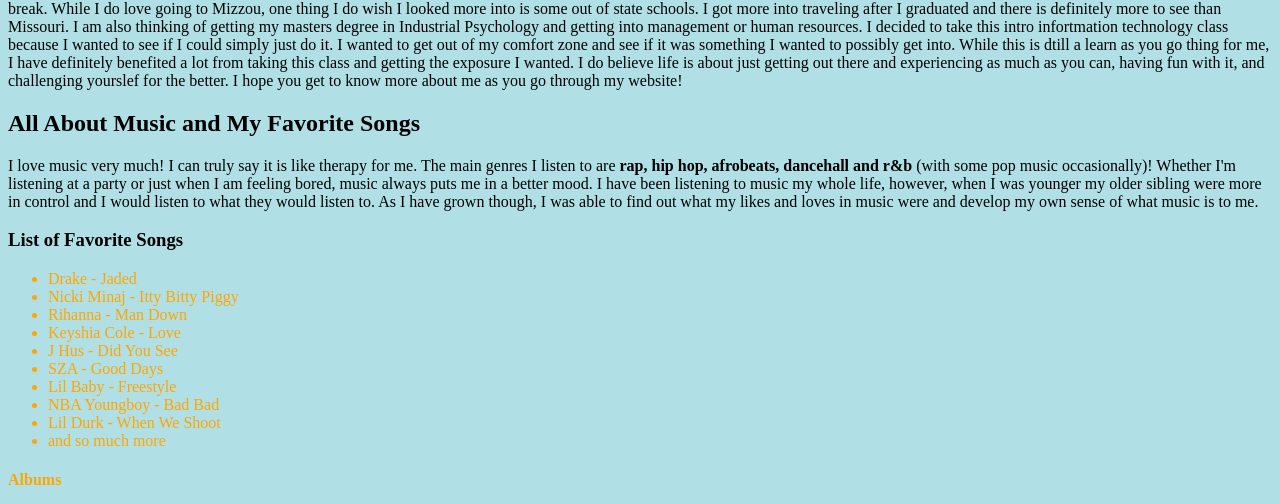
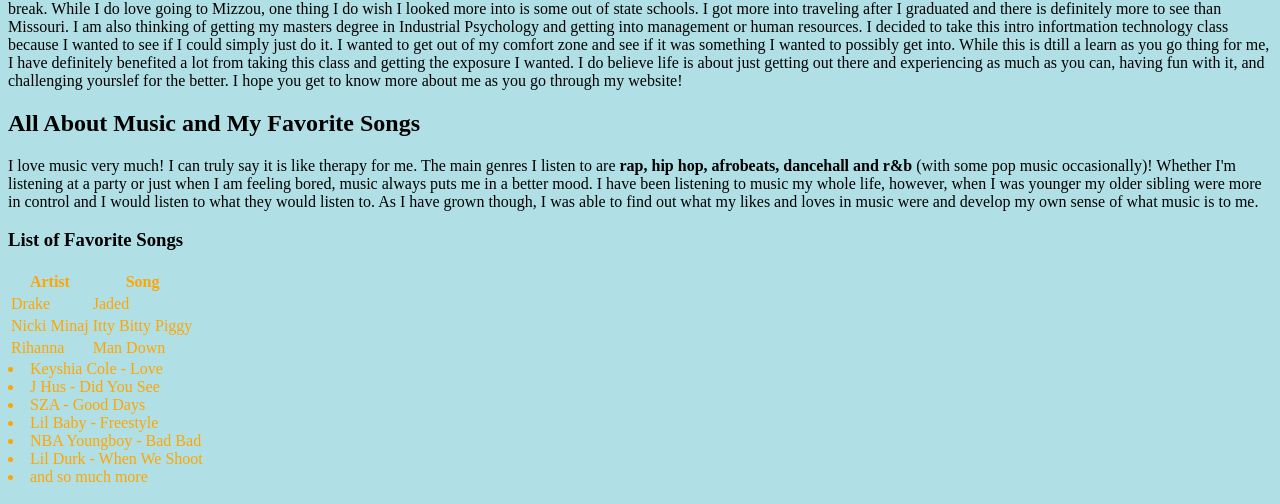
Before and after one commit to piathmo/piathmo.github.io, a plain HTML site: page FinalProject1.html in a window 1280 px wide. Shown: the part 116-620 px from the top of the page. Drawn offline with Linux system fonts and the light colour scheme.

Commit message:
Update FinalProject1.html

```diff
--- a/FinalProject1.html
+++ b/FinalProject1.html
@@ -6,11 +6,33 @@
     <h2 id="all-about-music-and-my-favorite-songs">All About Music and My Favorite Songs</h2>
     <p>I love music very much! I can truly say it is like therapy for me. The main genres I listen to are <strong>rap, hip hop, afrobeats, dancehall and r&amp;b</strong> (with some pop music occasionally)! Whether I&#39;m listening at a party or just when I am feeling bored, music always puts me in a better mood. I have been listening to music my whole life, however, when I was younger my older sibling were more in control and I would listen to what they would listen to. As I have grown though, I was able to find out what my likes and loves in music were and develop my own sense of what music is to me.</p>
     <h3 id="list-of-favorite-songs">List of Favorite Songs</h3>
-    <ul>
+
  <font color="orange"</font>
-    <li>Drake - Jaded</li>
-    <li>Nicki Minaj - Itty Bitty Piggy</li>
-    <li>Rihanna - Man Down</li>
+       <table>
+  <tr>
+    <th>Artist</th>
+    <th>Song</th>
+
+  </tr>
+  <tr>
+    <td>Drake</td>
+    <td>Jaded</td>
+  </tr>
+
+  <tr>
+    <td>Nicki Minaj</td>
+    <td>Itty Bitty Piggy</td>
+
+  </tr>
+
+  <tr>
+    <td>Rihanna</td>
+    <td>Man Down</td>
+
+  </tr>
+
+</table>
+
     <li>Keyshia Cole - Love </li>
     <li>J Hus - Did You See</li>
     <li>SZA - Good Days</li>
@@ -18,7 +40,7 @@
     <li>NBA Youngboy - Bad Bad</li>
     <li>Lil Durk - When We Shoot</li>
     <li>and so much more</li>
-    </ul>
+
 
     <h4 id="albums">Albums</h4>
     <p>I also have some albums that I feel like I can listen to through and through without getting tired of the songs. Another thing that I love are album covers! I love seeing how the artist basically chooses their own <em>folder</em> to hold all their songs. That one image reflects so much because it gets posted everywhere almost immediately and critiques by not only fans of that artist, but music execs, radio personalities, other artists, etc. I feel as though album covers really do just express so much, almost like an introduction to what you are going to hear. Below are the covers of each of those albums! </p>
```
